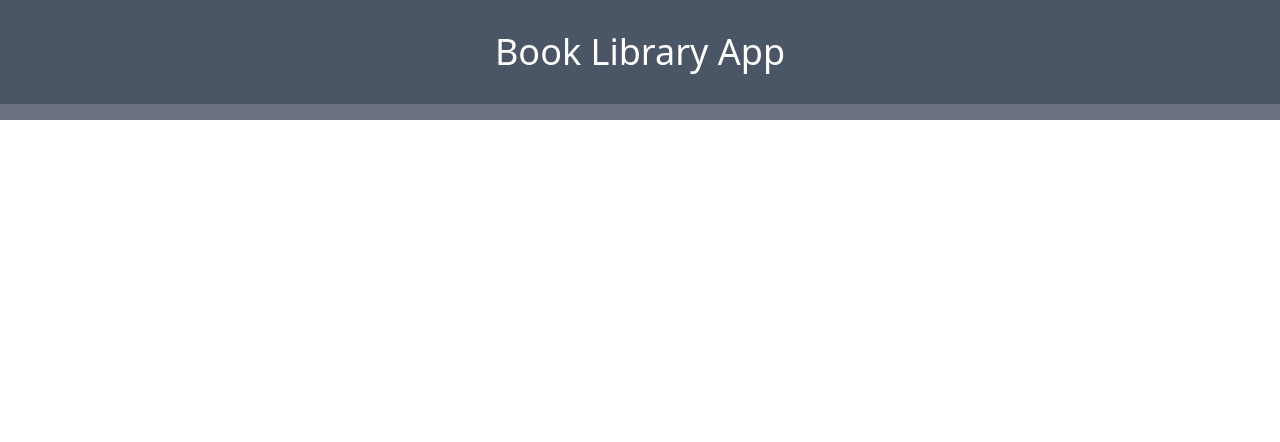
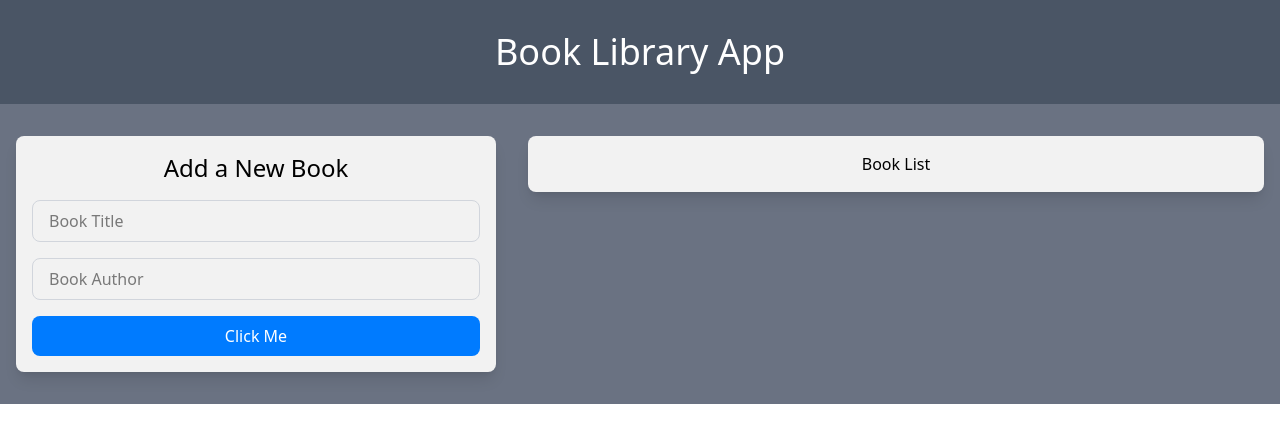
Before and after one commit to samilessons/redux-course, a React (Vite) app in the folder frontend/: page / in a window 1280 px wide. Shown: the top 442 px of the page. Built offline with nearby package versions, Linux system fonts and the light colour scheme.

Commit message:
moved app and created form component with local state

```diff
--- a/frontend/src/App.jsx
+++ /dev/null
@@ -1,11 +0,0 @@
-function App() {
-  return (
-    <div className="flex flex-col items-center justify-center text-center bg-gray-500 dark:bg-[#112d49]">
-      <header className="bg-gray-600 dark:bg-[#0a1a2d] text-white w-full mb-4">
-        <h1 className="text-4xl my-8">Book Library App</h1>
-      </header>
-    </div>
-  );
-}
-
-export default App
--- /dev/null
+++ b/frontend/src/components/app/App.jsx
@@ -0,0 +1,23 @@
+import Header from "../header/Header";
+import Form from "../form/Form";
+import Filter from "../filter/Filter";
+import List from "../list/List";
+
+function App() {
+  return (
+    <div className="flex flex-col items-center justify-center text-center bg-gray-500 dark:bg-[#112d49]">
+      <Header />
+      <main className="container flex justify-between w-full mb-4">
+        <div className="flex-1 basis-2/5 mx-auto">
+          <Form/>
+        </div>
+        <div className="flex flex-col flex-1 basis-3/5">
+          {/* <Filter /> */}
+          <List />
+        </div>
+      </main>
+    </div>
+  );
+}
+
+export default App
--- /dev/null
+++ b/frontend/src/components/filter/Filter.jsx
@@ -0,0 +1,9 @@
+const Filter = () => {
+  return (
+    <div>
+      <h2>Filters</h2>
+    </div>
+  );
+};
+
+export default Filter;
--- /dev/null
+++ b/frontend/src/components/form/Form.jsx
@@ -0,0 +1,42 @@
+import { useState } from "react";
+
+const Form = () => {
+  const [title, setTitle] = useState("");
+  const [author, setAuthor] = useState("");
+
+  const handleSubmit = (e) => {
+    e.preventDefault();
+
+    if (title && author) {
+      // dispatch action
+      setTitle("");
+      setAuthor("");
+    }
+  }
+  return (
+    <div className="p-4 m-4 bg-[#f2f2f2] rounded-lg shadow-lg">
+      <h2 className="mb-4 text-2xl">Add a New Book</h2>
+      <form onSubmit={handleSubmit}>
+        <input
+          type="text"
+          value={title}
+          onChange={(e) => setTitle(e.target.value)}
+          className="w-full px-4 py-2 mb-4 border border-gray-300 rounded-lg"
+          placeholder="Book Title"
+        />
+        <input
+          type="text"
+          value={author}
+          onChange={(e) => setAuthor(e.target.value)}
+          className="w-full px-4 py-2 mb-4 border border-gray-300 rounded-lg"
+          placeholder="Book Author"
+        />
+        <button  className="block w-full bg-[#007bff] text-white py-2 px-4 rounded-lg cursor-pointer hover:bg-[#0056b3] transition-colors duration-300">
+          Click Me
+        </button>
+      </form>
+    </div>
+  );
+};
+
+export default Form;
--- /dev/null
+++ b/frontend/src/components/header/Header.jsx
@@ -0,0 +1,9 @@
+const Header = () => {
+  return (
+    <header className="bg-gray-600 dark:bg-[#0a1a2d] text-white w-full mb-4">
+      <h1 className="text-4xl my-8">Book Library App</h1>
+    </header>
+  );
+};
+
+export default Header;
--- /dev/null
+++ b/frontend/src/components/list-item/ListItem.jsx
@@ -0,0 +1,5 @@
+const ListItem = () => {
+
+};
+
+export default ListItem;
--- /dev/null
+++ b/frontend/src/components/list/List.jsx
@@ -0,0 +1,11 @@
+import ListItem from "../list-item/ListItem";
+
+const List = () => {
+  return (
+    <div className="p-4 m-4 bg-[#f2f2f2] rounded-lg shadow-lg">
+      <h2>Book List</h2>
+    </div>
+  );
+};
+
+export default List;
--- a/frontend/src/main.jsx
+++ b/frontend/src/main.jsx
@@ -1,5 +1,5 @@
 import { createRoot } from 'react-dom/client'
 import './index.css'
-import App from './App.jsx'
+import App from "./components/app/App";
 
 createRoot(document.getElementById('root')).render(<App />);
```
